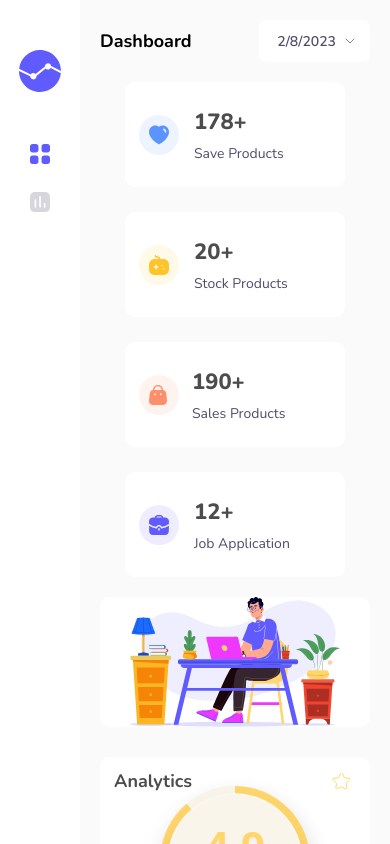
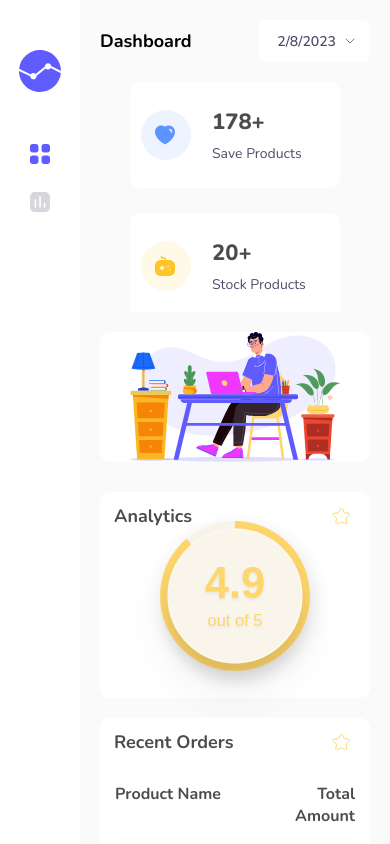
Before and after one commit to Juliya2323/CRM-Vue, a Vue app: page /dashboard in a window 390 px wide. Shown: the top 844 px of the page. Built offline with nearby package versions, Linux system fonts and the light colour scheme.

Commit message:
tabs- add adaptive design

```diff
--- a/src/components/dashboard/DashboardTab/index.vue
+++ b/src/components/dashboard/DashboardTab/index.vue
@@ -16,8 +16,7 @@ const props = defineProps(["id", "icon", "amount", "title"]);
   background-color: var(--white);
   border-radius: 10px;
   box-sizing: border-box;
-  padding: 28px;
-  padding-left: 45px;
+  padding: 28px 28px 28px 45px;
   display: flex;
   align-items: center;
   gap: 40px;
@@ -30,49 +29,39 @@ const props = defineProps(["id", "icon", "amount", "title"]);
       transform: scale(1.1);
     }
 
-  @media screen and (max-width: 1400px) {
-    padding: 23px;
-    padding-left: 30px;
-    gap: 35px;
-    width: 220px;
+
+  @media screen and (max-width: 1430px) {
+    gap: 37px;
+    padding: 25px 25px 25px 40px;
+    width: 230px;
   }
 
-  @media screen and (max-width: 1190px) {
-    padding: 15px;
-    padding-left: 10px;
-    gap: 25px;
-    width: 180px;
-    height: 105px;
+  @media screen and (max-width: 1275px) {
+    padding: 25px 20px 25px 30px;
+    width: 210px;
   }
 
-  @media screen and (max-width: 1023px) {
-    width: 220px;
+  @media screen and (max-width: 1188px) {
+    width: 190px;
   }
 
-  @media screen and (max-width: 734px) {
-    width: 300px;
-  }
-
-  @media screen and (max-width: 460px) {
+  @media screen and (max-width: 1111px) {
+    gap: 37px;
+    padding: 25px 25px 25px 40px;
     width: 260px;
   }
 
-  @media screen and (max-width: 400px) {
-    width: 220px;
+  @media screen and (max-width: 818px) {
+    width: 210px;
+    padding: 25px 20px 25px 25px;
   }
+
+
 
   &_img {
     display: flex;
     justify-content: center;
     align-items: center;
-
-    @media screen and (max-width: 1400px) {
-      padding-left: 16px;
-    }
-
-    @media screen and (max-width: 1400px) {
-      padding-left: 14px;
-    }
   }
 
   &_description {
@@ -108,11 +97,25 @@ const props = defineProps(["id", "icon", "amount", "title"]);
   display: block;
   left: 25px;
 
-  @media screen and (max-width: 1190px) {
-    width: 40px;
-    height: 40px;
-    left: 14px;
+  @media screen and (max-width: 1430px) {
+    left: 21px;
   }
+
+  @media screen and (max-width: 1275px) {
+    width: 50px;
+    height: 50px;
+    left: 15px;
+  }
+
+  @media screen and (max-width: 1111px) {
+    left: 25px;
+  }
+
+  @media screen and (max-width: 818px) {
+    left: 11px;
+  }
+
+
 }
 
 .tab.second::after {
@@ -125,10 +128,22 @@ const props = defineProps(["id", "icon", "amount", "title"]);
   display: block;
   left: 25px;
 
-  @media screen and (max-width: 1190px) {
-    width: 40px;
-    height: 40px;
-    left: 14px;
+  @media screen and (max-width: 1430px) {
+    left: 21px;
+  }
+
+  @media screen and (max-width: 1275px) {
+    width: 50px;
+    height: 50px;
+    left: 15px;
+  }
+
+  @media screen and (max-width: 1111px) {
+    left: 25px;
+  }
+
+  @media screen and (max-width: 818px) {
+    left: 11px;
   }
 }
 
@@ -142,10 +157,22 @@ const props = defineProps(["id", "icon", "amount", "title"]);
   display: block;
   left: 25px;
 
-  @media screen and (max-width: 1190px) {
-    width: 40px;
-    height: 40px;
-    left: 14px;
+  @media screen and (max-width: 1430px) {
+    left: 21px;
+  }
+
+  @media screen and (max-width: 1275px) {
+    width: 50px;
+    height: 50px;
+    left: 15px;
+  }
+
+  @media screen and (max-width: 1111px) {
+    left: 25px;
+  }
+
+  @media screen and (max-width: 818px) {
+    left: 11px;
   }
 }
 
@@ -159,10 +186,22 @@ const props = defineProps(["id", "icon", "amount", "title"]);
   display: block;
   left: 25px;
 
-  @media screen and (max-width: 1190px) {
-    width: 40px;
-    height: 40px;
-    left: 14px;
+  @media screen and (max-width: 1430px) {
+    left: 21px;
+  }
+
+  @media screen and (max-width: 1275px) {
+    width: 50px;
+    height: 50px;
+    left: 15px;
+  }
+
+  @media screen and (max-width: 1111px) {
+    left: 25px;
+  }
+
+  @media screen and (max-width: 818px) {
+    left: 11px;
   }
 }
 </style>
--- a/src/pages/Dashboard.vue
+++ b/src/pages/Dashboard.vue
@@ -114,9 +114,14 @@ function switchCalendar() {
     justify-content: space-between;
     gap: 25px;
 
-    @media screen and (max-width: 1025px) {
+    @media screen and (max-width: 1111px) {
       flex-wrap: wrap;
       justify-content: space-around;
+    }
+
+    @media screen and (max-width: 719px) {
+      max-height: 230px;
+      overflow: scroll;
     }
   }
 
```
